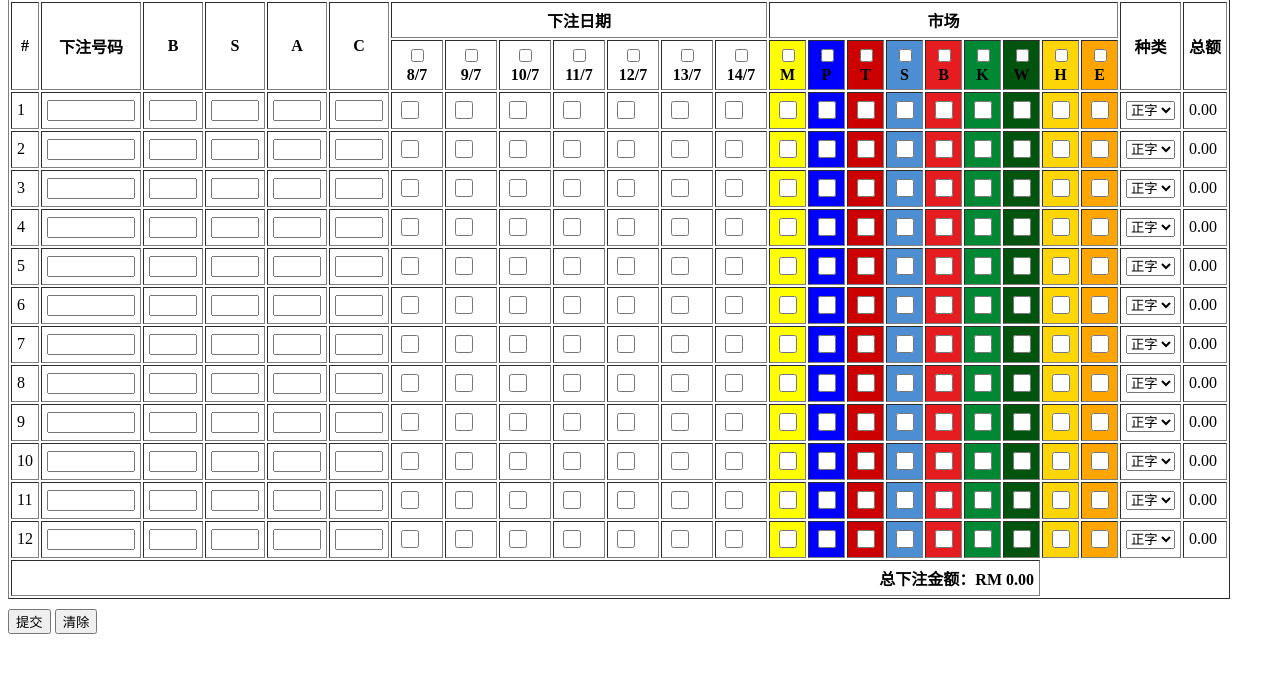
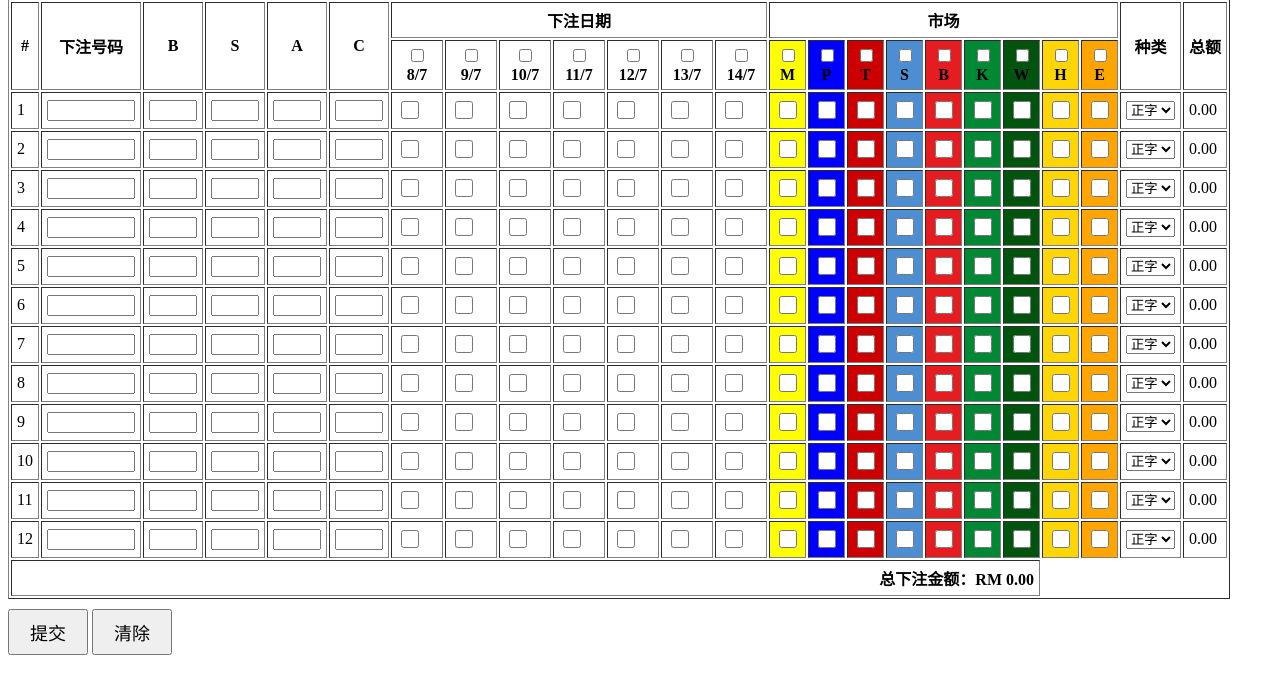
Before and after one commit to boonjun123654/4D_system, a Flask app: page /bet in a window 1280 px wide. Shown: the part 118-800 px from the top of the page. Run offline with Flask 3, Linux system fonts and the light colour scheme.

Commit message:
Update bet.html

```diff
--- a/templates/bet.html
+++ b/templates/bet.html
@@ -89,8 +89,8 @@
     </table>
 
     <div style="margin-top: 10px;">
-        <button type="submit">提交</button>
-        <button type="reset">清除</button>
+        <button type="submit" style="font-size: 18px; padding: 8px 20px;">提交</button>
+        <button type="reset" style="font-size: 18px; padding: 8px 20px;">清除</button>
     </div>
 </form>
 
@@ -148,9 +148,8 @@ function updateTotals() {
 
         const factor = (type === 'Box') ? 24 : 1;
         const comboCount = getCombinationCount(number);
-        const typeFactor = (type === 'IBox') ? (comboCount || 1) : 1;
 
-        const rowTotal = ((B + S + A + C) * factor / typeFactor) * dateCount * marketCount;
+        const rowTotal = ((B + S + A + C) * factor) * dateCount * marketCount;
 
         document.querySelectorAll(".row-total")[i - 1].innerText = rowTotal.toFixed(2);
         grandTotal += rowTotal;
```
